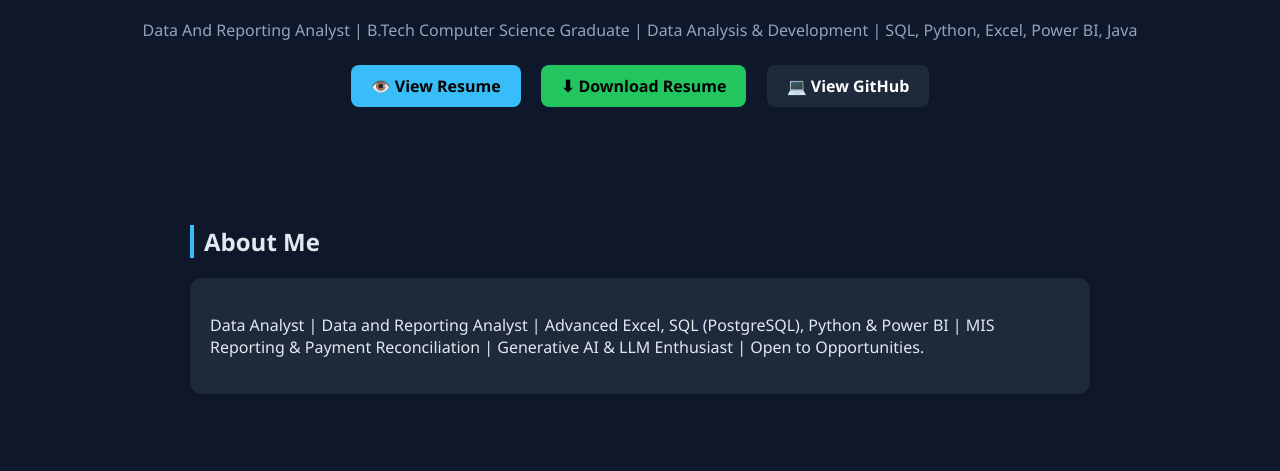
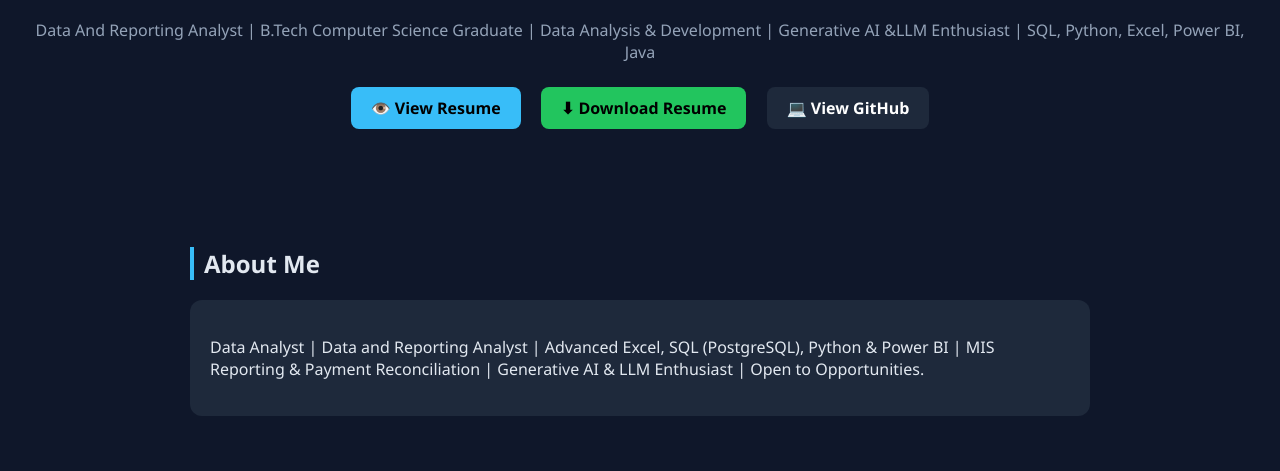
Before and after one commit to JawwadCS/JawwadCS.github.io, a plain HTML site: page index.html in a window 1280 px wide. Shown: the part 290-761 px from the top of the page. Drawn offline with Linux system fonts and the light colour scheme.

Commit message:
Modify profile details and resume links in index.html
Updated resume links and added Generative AI interest.

```diff
--- a/index.html
+++ b/index.html
@@ -149,11 +149,11 @@ footer {
   <h1>Md Jawwad</h1>
 
   <p class="subtitle">
-    Data And Reporting Analyst | B.Tech Computer Science Graduate | Data Analysis & Development | SQL, Python, Excel, Power BI, Java
+    Data And Reporting Analyst | B.Tech Computer Science Graduate | Data Analysis & Development | Generative AI &LLM Enthusiast | SQL, Python, Excel, Power BI, Java
   </p>
 
-  <a href="https://drive.google.com/file/d/1CCUW8u1oF2bNDverqgY3Ng0Sk368-PBc/view?usp=sharing" class="btn" target="_blank" rel="noopener noreferrer">👁️ View Resume</a> <!-- for view resume -->
-<a href="https://drive.google.com/uc?export=download&id=1CCUW8u1oF2bNDverqgY3Ng0Sk368-PBc" class="btn btn-green" target="_blank" rel="noopener noreferrer">⬇ Download Resume</a> <!-- for download resume -->
+  <a href="https://drive.google.com/file/d/1DEXWqTvecQ-T4sTz49e0MIOpk6-A-sWA/view?usp=drivesdk" class="btn" target="_blank" rel="noopener noreferrer">👁️ View Resume</a> <!-- for view resume -->
+<a href="https://drive.google.com/file/d/1DEXWqTvecQ-T4sTz49e0MIOpk6-A-sWA/view?usp=drivesdk" class="btn btn-green" target="_blank" rel="noopener noreferrer">⬇ Download Resume</a> <!-- for download resume -->
 <a href="https://github.com/JawwadCS" class="btn btn-dark" target="_blank">💻 View GitHub</a>
 
 
```
